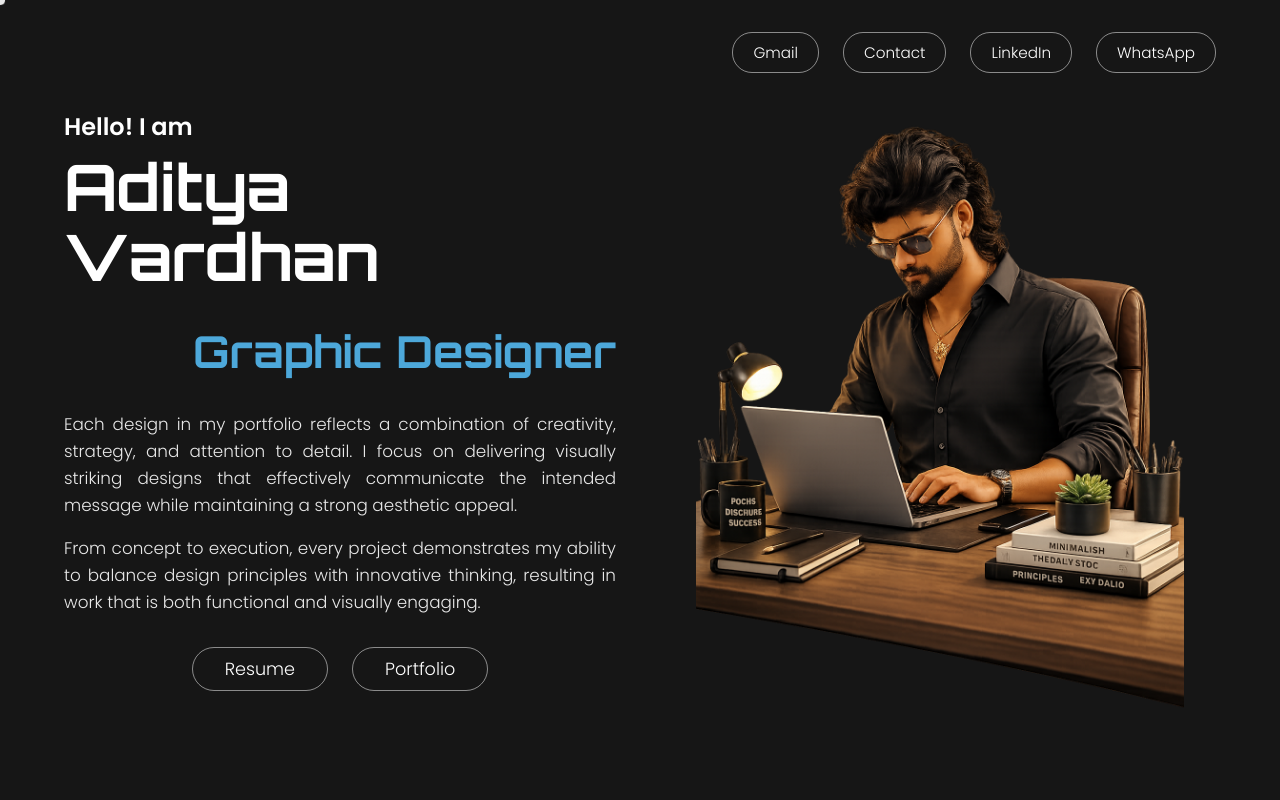
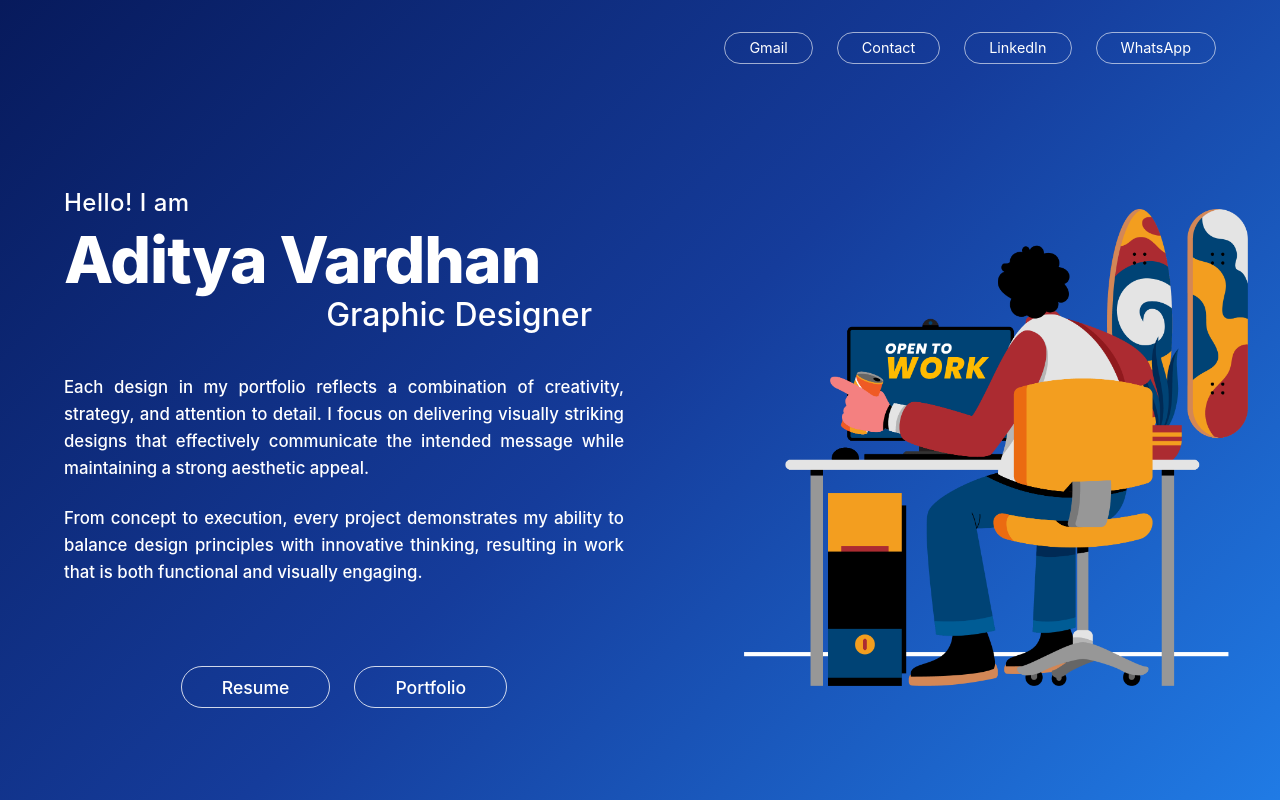
Before and after one commit to tarunappari/aditya, a React (Vite) app: page / in a window 1280 px wide. Built offline with nearby package versions, Linux system fonts and the light colour scheme; no server answers; the database is empty.

Commit message:
changed the entire layout

```diff
--- a/src/Components/Website/Components/LandingPageContent.jsx
+++ b/src/Components/Website/Components/LandingPageContent.jsx
@@ -1,215 +1,253 @@
-import React, { useEffect, useRef, useState } from "react";
-import gsap from "gsap";
+import React from "react";
 import styled from "styled-components";
 import PreLoader from "./PreLoader";
-import { useNavigate } from "react-router-dom";
-import AboutContent from '../Components/AboutContent'
+import illustration from "../../../assets/illustration1.png";
 
-const
-LandingPageContent = () => {
-
-  const subHeaders = [
-    "top-notch web designing",
-    "forging ahead with elite web designs",
-    "take the fast lane to mastery",
-    "bring your project to life, quicker than ever",
-  ];
-
-  const placeholderRef = useRef(null);
-  const subheaderRef = useRef(null);
-
-  let navigate = useNavigate()
-
-  useEffect(() => {
-    const items = document.querySelectorAll('.nav-item');
-
-
-    function changeColors() {
-      gsap.to('.container', { backgroundColor: "#000", duration: 0.5 });
-      gsap.to('.placeholder, nav, footer, p', { color: "#fff", duration: 0.5 });
-    }
-
-    function revertColors() {
-      gsap.to('.container', { backgroundColor: "#e3e3e3", duration: 0.5 });
-      gsap.to('.placeholder, nav, footer, p', { color: "#000", duration: 0.5 });
-    }
-
-    function animateScale(element, scaleValue) {
-      gsap.fromTo(element, { scale: 1 }, { scale: scaleValue, duration: 2, ease: 'power1.out' });
-    }
-
-    function wrapLetters(text) {
-      if (placeholderRef.current) {
-        placeholderRef.current.innerHTML = '';
-        [...text].forEach(letter => {
-          const span = document.createElement('span');
-          span.style.filter = 'blur(8px)';
-          span.textContent = letter;
-          placeholderRef.current.appendChild(span);
-        });
-      }
-    }
-
-    function animateBlueEffect() {
-      const letters = placeholderRef.current?.children;
-      if (!letters) return;
-      let index = 0;
-
-      function clearNextLetter() {
-        if (index < letters.length) {
-          gsap.to(letters[index], { filter: 'blur(0px)', duration: 0.5 });
-          index++;
-          if (index < letters.length) {
-            setTimeout(clearNextLetter, 100);
-          }
-        }
-      }
-
-      setTimeout(clearNextLetter, 0);
-    }
-
-    function shuffleLetters(finalText) {
-      wrapLetters(finalText.replace(/./g, ' '));
-
-      let textArray = finalText.split('');
-      let shufflingCounter = 0;
-      let intervalHandles = [];
-
-      function shuffle(index) {
-        if (shufflingCounter < 30) {
-          textArray[index] = 'ABCDEFGHIJKLMNOPQRSTUVWXYZ'[Math.floor(Math.random() * 26)];
-          if (placeholderRef.current) {
-            placeholderRef.current.children[index].textContent = textArray[index];
-          }
-        } else {
-          if (placeholderRef.current) {
-            placeholderRef.current.children[index].textContent = finalText.charAt(index);
-          }
-          clearInterval(intervalHandles[index]);
-        }
-      }
-
-      for (let i = 0; i < finalText.length; i++) {
-        intervalHandles[i] = setInterval(shuffle, 80, i);
-      }
-
-      setTimeout(() => {
-        shufflingCounter = 30;
-        if (placeholderRef.current) {
-          for (let i = 0; i < finalText.length; i++) {
-            placeholderRef.current.children[i].textContent = finalText.charAt(i);
-            clearInterval(intervalHandles[i]);
-          }
-        }
-        animateBlueEffect();
-      }, 1000);
-    }
-
-    function updatePlaceholderText(event) {
-      const newText = event.target.textContent.toUpperCase();
-      const itemIndex = Array.from(items).indexOf(event.target);
-      const newSubHeaderText = subHeaders[itemIndex].toUpperCase();
-
-      if (subheaderRef.current) {
-        subheaderRef.current.textContent = newSubHeaderText;
-      }
-      animateScale(placeholderRef.current, 1.25);
-      shuffleLetters(newText);
-    }
-
-    function resetPlaceholderText() {
-      const defaultText = 'ALTER';
-      const defaultSubHeaderText = "THE ALTER OFFICE ASSIGNMENT.";
-
-      if (subheaderRef.current) {
-        subheaderRef.current.textContent = defaultSubHeaderText;
-      }
-      animateScale(placeholderRef.current, 1.25);
-      shuffleLetters(defaultText);
-    }
-
-    items.forEach((item) => {
-      item.addEventListener('mouseover', updatePlaceholderText);
-      item.addEventListener('mouseout', resetPlaceholderText);
-    });
-
-    return () => {
-      items.forEach((item) => {
-        item.removeEventListener('mouseover', updatePlaceholderText);
-        item.removeEventListener('mouseout', resetPlaceholderText);
-      });
-    };
-  }, []);
-
+const LandingPageContent = () => {
   return (
     <Container>
       <PreLoader />
-      <div className="container">
-        <AboutContent />
-      </div>
+      <Navbar>
+        <NavLinks>
+          <NavLink href="#">Gmail</NavLink>
+          <NavLink href="#">Contact</NavLink>
+          <NavLink href="#">LinkedIn</NavLink>
+          <NavLink href="#">WhatsApp</NavLink>
+        </NavLinks>
+      </Navbar>
+      <MainContent>
+        <LeftSection>
+          <Greeting>Hello! I am</Greeting>
+          <Name>Aditya Vardhan</Name>
+          <Role>Graphic Designer</Role>
+          <Description>
+            <p>
+              Each design in my portfolio reflects a combination of creativity, strategy, and attention to detail. I focus on delivering visually striking designs that effectively communicate the intended message while maintaining a strong aesthetic appeal.
+            </p>
+            <p>
+              From concept to execution, every project demonstrates my ability to balance design principles with innovative thinking, resulting in work that is both functional and visually engaging.
+            </p>
+          </Description>
+          <ActionButtons>
+            <Button href="https://drive.google.com/file/d/1aPeHVyaXaAML1fnZLJDfeeIeqm9cfGv_/preview" target="_blank">Resume</Button>
+            <Button href="https://drive.google.com/file/d/1QzasVGAUr5wfPv_6Gv9mmHGcan3sKFL0/preview" target="_blank">Portfolio</Button>
+          </ActionButtons>
+        </LeftSection>
+        <RightSection>
+          <Illustration src={illustration} alt="Workspace Illustration" />
+        </RightSection>
+      </MainContent>
     </Container>
   );
 };
 
 export default LandingPageContent;
 
+const Container = styled.div`
+  @import url('https://fonts.googleapis.com/css2?family=Inter:wght@400;500;600;700;800&display=swap');
 
-let Container = styled.div`
   width: 100vw;
-    height: 100vh;
+  min-height: 100vh;
+  background: linear-gradient(135deg, #071a5c 0%, #153c9b 50%, #207be5 100%);
+  font-family: 'Inter', sans-serif !important;
+  * {
+    font-family: 'Inter', sans-serif !important;
+    color: white;
+  }
+  color: white;
+  display: flex;
+  flex-direction: column;
+  box-sizing: border-box;
+  overflow-x: hidden;
+`;
 
-    .container{
+const Navbar = styled.nav`
   width: 100%;
-    height: 100%;
-    font-family:'Courier New', Courier, monospace;
-    text-transform: uppercase;
-    background: #e3e3e3;
+  display: flex;
+  justify-content: flex-end;
+  padding: 2rem 4rem;
+  box-sizing: border-box;
+
+  @media (max-width: 768px) {
+    justify-content: center;
+    padding: 1rem 0.25rem;
+  }
+`;
+
+const NavLinks = styled.div`
+  display: flex;
+  gap: 1.5rem;
+  flex-wrap: wrap;
+  justify-content: center;
+
+  @media (max-width: 768px) {
+    gap:0.5rem
+  }
+`;
+
+const NavLink = styled.a`
+  color: white;
+  text-decoration: none;
+  font-size: 0.9rem;
+  font-weight: 400;
+  padding: 0.4rem 1.5rem;
+  border: 1px solid rgba(255, 255, 255, 0.6);
+  border-radius: 25px;
+  transition: all 0.3s ease;
+
+  &:hover {
+    background: rgba(255, 255, 255, 0.1);
+    border-color: white;
   }
 
-nav,footer{
-    position: absolute;
-    padding: 2em;
+  @media (max-width: 768px) {
+    padding: 0.4rem 0.75rem;
+  }
+`;
+
+const MainContent = styled.main`
+  flex: 1;
+  display: flex;
+  align-items: center;
+  justify-content: space-between;
+  max-width: 1300px;
+  margin: 0 auto;
   width: 100%;
-    display: flex;
-    justify-content: space-between;
+  padding: 0 4rem;
+  box-sizing: border-box;
+  gap: 2rem;
+
+  @media (max-width: 1024px) {
+    flex-direction: column;
+    padding: 0.5rem;
+    text-align: center;
   }
 
-footer{
-    bottom: 0;
+  @media (max-width: 768px) {
+    padding: 0.5rem;
   }
+`;
 
-
-nav > div, footer > div{
-    padding: 2em;
-    cursor: pointer;
-}
-
-.header{
+const LeftSection = styled.div`
+  flex: 1;
   display: flex;
   flex-direction: column;
   justify-content: center;
-    align-items: center;
-    position: absolute;
-    left: 50%;
-    top: 50%;
-    transform: translate(-50%,-50%);
-    width: 75%;
+  max-width: 650px;
+
+
+`;
+
+const Greeting = styled.h2`
+  font-size: 1.5rem;
+  font-weight: 500;
+  margin: 0 0 0.5rem 0;
+  letter-spacing: 0.5px;
+  text-align: left;
+
+  @media (max-width: 1024px) {
+    text-align: center;
+  }
+`;
+
+const Name = styled.h1`
+  font-size: 4rem;
+  font-weight: 800;
+  margin: 0;
+  line-height: 1.1;
+  letter-spacing: -1px;
+  text-align: left;
+
+  @media (max-width: 1024px) {
+    text-align: center;
   }
 
-p{
+  @media (max-width: 768px) {
+    font-size: 3rem;
+    margin-bottom: 1rem;
+  }
+`;
+
+const Role = styled.h3`
+  font-size: 2rem;
+  font-weight: 500;
+  margin: 0 0 2.5rem 0;
+  text-align: right;
+  padding-right: 2rem;
+
+  @media (max-width: 1024px) {
     text-align: center;
-    font-size: 12px;
+    padding-right: 0;
   }
 
-.placeholder{
+  @media (max-width: 768px) {
+    font-size: 1.8rem;
+  }
+`;
+
+const Description = styled.div`
+  font-size: 1.05rem;
+  line-height: 1.6;
+  margin-bottom: 3.5rem;
+  color: rgba(255, 255, 255, 0.95);
+  text-align: justify;
+
+  @media (max-width: 1024px) {
     text-align: center;
-    font-family: 'Times New Roman', Times, serif;
-    font-size: 80px;
-    line-height: 2.25;
   }
 
-.nav-items{
-  font-weight: 600;
+  p {
+    margin-bottom: 1.5rem;
+  }
+`;
+
+const ActionButtons = styled.div`
+  display: flex;
+  gap: 1.5rem;
+  justify-content: center;
+`;
+
+const Button = styled.a`
+  color: white;
+  text-decoration: none;
+  font-size: 1.1rem;
+  font-weight: 500;
+  padding: 0.6rem 2.5rem;
+  border: 1px solid rgba(255, 255, 255, 0.8);
+  border-radius: 30px;
+  transition: all 0.3s ease;
+  background: transparent;
+
+  &:hover {
+    background: rgba(255, 255, 255, 0.15);
+    border-color: white;
+  }
+`;
+
+const RightSection = styled.div`
+  flex: 1;
+  display: flex;
+  justify-content: flex-end;
+  align-items: center;
+
+  @media (max-width: 1024px) {
+    justify-content: center;
+    margin-top: 3rem;
+  }
+`;
+
+const Illustration = styled.img`
+  max-width: 90%;
+  height: auto;
+  object-fit: contain;
+  margin-right: -2rem;
+
+  @media (max-width: 1024px) {
+    max-width: 80%;
+    margin-right: 0;
   }
 
-`
+  @media (max-width: 768px) {
+    max-width: 80%;
+  }
+`;
```
Also changed, not shown: src/assets/illustration1.png, 1 other file (tests, documents, lock files or other folders). Lines whose indentation alone changed are shown as unchanged.
